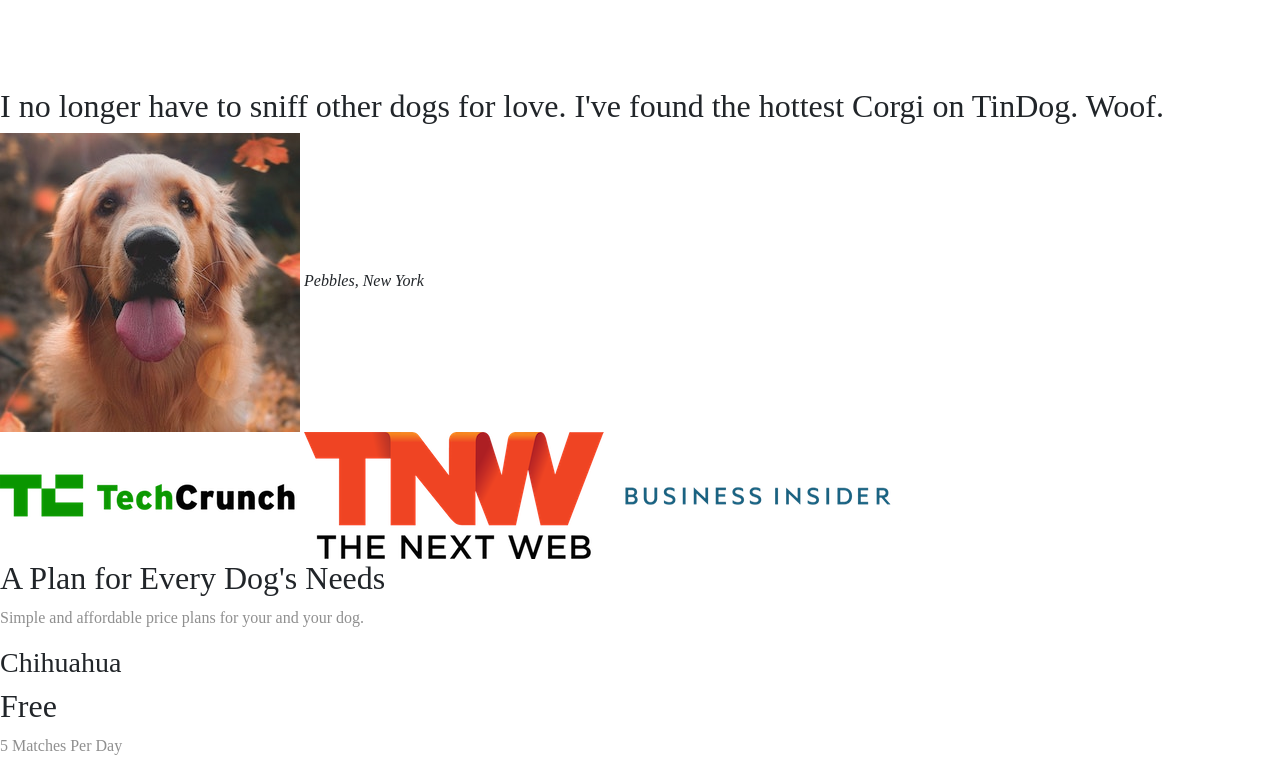
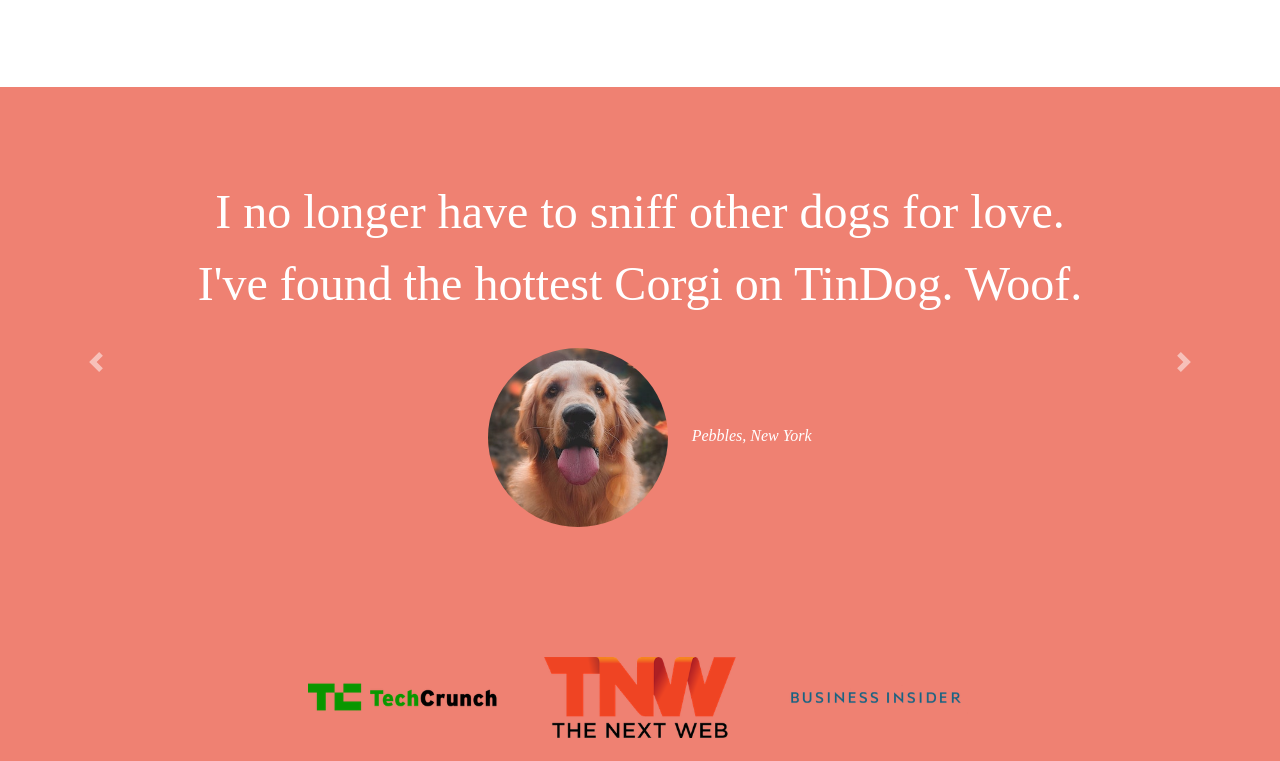
Before and after one commit to shudibo/ag, a plain HTML site: page index.html in a window 1280 px wide. Shown: the part 1131-1892 px from the top of the page. Drawn offline with nearby package versions, Linux system fonts and the light colour scheme; a web font is replaced by a local one.

Commit message:
we've completed the testimonial section.

```diff
--- a/css/styles.css
+++ b/css/styles.css
@@ -10,6 +10,11 @@ body {
 
 h1 {
     font-size: 3.5rem;
+    line-height: 1.5;
+}
+h2 {
+    font-family: 'Montserrat-bold';
+    font-size: 3rem;
     line-height: 1.5;
 }
 h3 {
@@ -68,3 +73,32 @@ p {
     color: gray;
     /* color: #ff4c68; */
 }
+
+/* testimonials section */
+#testimonials {
+    background-color: #ef8172;
+    /* padding: 7% 15%; */
+    text-align: center;
+    color: #fff;
+}
+
+#testimonials img{
+    width: 20%;
+    border-radius: 100%;
+    margin: 20px;
+}
+
+.carousel-item {
+    padding: 7% 15%;
+}
+
+#press {
+    background-color: #ef8172;
+    text-align: center;
+    /* padding-bottom: 3%; */
+}
+
+#press img {
+    width: 15%;
+    margin: 20px 20px 50px;
+}
--- a/index.html
+++ b/index.html
@@ -18,8 +18,8 @@
       <!-- Nav Bar-->
       <nav class="navbar navbar-expand-md navbar-dark">
         <a href="" class="navbar-brand">tindog</a>
-      <button class="navbar-toggler" type="button" data-toggle="collapse" data-target="#navMenu" aria-controls="navMenu"
-        aria-expanded="false" aria-label="Toggle navigation">
+        <button class="navbar-toggler" type="button" data-toggle="collapse" data-target="#navMenu"
+          aria-controls="navMenu" aria-expanded="false" aria-label="Toggle navigation">
           <span class="navbar-toggler-icon"></span>
         </button>
         <div class="collapse navbar-collapse" id="navMenu">
@@ -41,7 +41,8 @@
         <div class="col-md-6">
           <h1>Meet new and interesting dogs nearby.</h1>
           <button type="button" class="btn btn-dark btn-lg Download-btn"><i class="fab fa-apple"></i> Download</button>
-        <button  type="button" class="btn btn-outline-light btn-lg Download-btn"><i class="fab fa-google-play"></i> Download</button>
+          <button type="button" class="btn btn-outline-light btn-lg Download-btn"><i class="fab fa-google-play"></i>
+            Download</button>
         </div>
         <div class="col-md-6">
           <img class=" title-img" src="images/iphone6.png" alt="iphone-mockup">
@@ -73,15 +74,27 @@
 
   <!--Testimonials -->
   <section id="testimonials">
+    <div id="testimonial-carousel" class="carousel slide" data-ride="false">
+      <div class="carousel-inner">
+        <div class="carousel-item active">
           <h2>I no longer have to sniff other dogs for love. I've found the hottest Corgi on TinDog. Woof.</h2>
           <img src="images/dog-img.jpg" alt="dog-profile">
           <em>Pebbles, New York</em>
-
-    <!--
-    <h2 class="testimonial-text">My dog used to be so lonely, but with TinDog'shelp, they've found the love of their life. I think.</h2>
+        </div>
+        <div class="carousel-item">
+          <h2 class="testimonial-text">My dog used to be so lonely, but with TinDog'shelp, they've found the love of
+            their life. I think.</h2>
           <img class="testimonial-image" src="images/lady-img.jpg" alt="lady-profile">
           <em>Beverly, Illinois</em>
-  -->
+        </div>
+      </div>
+      <a href="#testimonial-carousel" class="carousel-control-prev" role="button" data-slide="prev">
+        <span class="carousel-control-prev-icon"></span>
+      </a>
+      <a href="#testimonial-carousel" class="carousel-control-next" role="button" data-slide="next">
+        <span class="carousel-control-next-icon"></span>
+      </a>
+    </div>
   </section>
 
   <!-- Press-->
```
Lines whose indentation alone changed are shown as unchanged.
